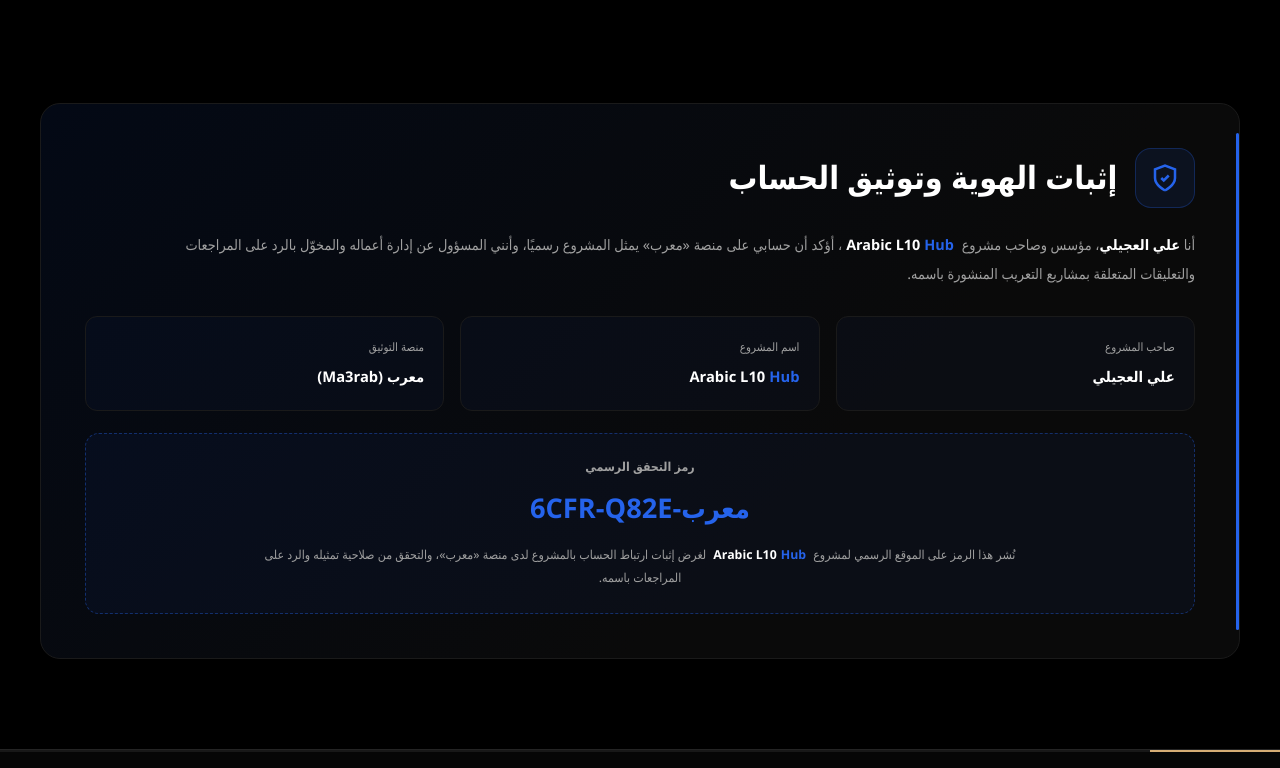
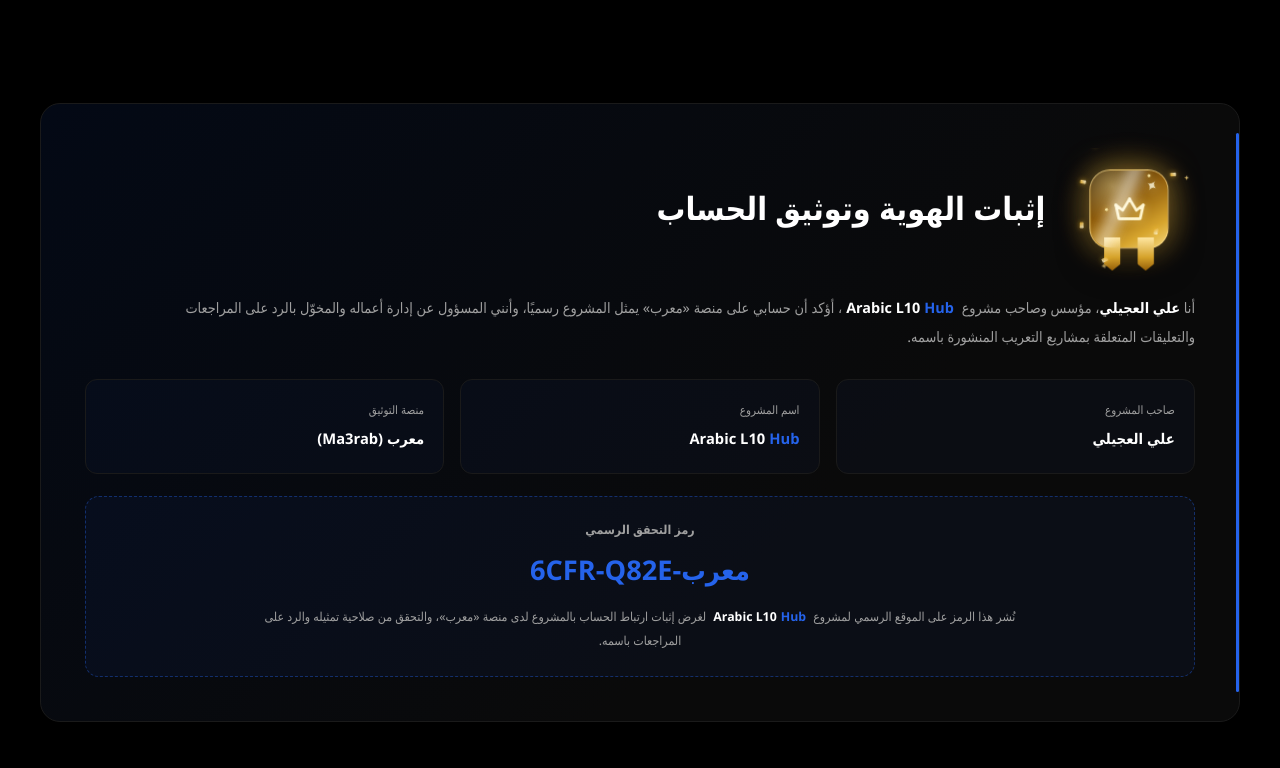
Before and after one commit to AliAl-ojeely/Arabic-L10-Hub, a React (Vite) app: page /#/about in a window 1280 px wide. Shown: the part 2732-3500 px from the top of the page. Built offline with nearby package versions, Linux system fonts and the light colour scheme.

Commit message:
edit the about page in the verification section

```diff
--- a/src/pages/About/About.jsx
+++ b/src/pages/About/About.jsx
@@ -1,4 +1,6 @@
 import styles from "./About.module.css";
+
+const ROYAL_PARTICLES = Array.from({ length: 14 }, (_, index) => index);
 
 const About = () => {
   return (
@@ -6,33 +8,26 @@ const About = () => {
       <section className={styles.heroSection}>
         <div className={styles.heroGlowOne} />
         <div className={styles.heroGlowTwo} />
-
         <div className={styles.heroContent}>
           <h1 className={styles.pageTitle}>عن المشروع</h1>
-
           <p className={styles.heroDescription}>
-            تعرف على القصة والرؤية والأهداف التي تقف خلف
+            تعرف على القصة والرؤية والأهداف التي تقف خلف{" "}
             <span className={styles.inlineBrand}>
               Arabic L10 <strong>Hub</strong>
             </span>
             ، والمنهج الذي أتبعه في تعريب الألعاب وحفظ مشاريع المجتمع العربي.
           </p>
-
           <div className={styles.heroStats}>
             <div className={styles.statItem}>
               <strong>100%</strong>
               <span>مشروع مجاني</span>
             </div>
-
             <div className={styles.statDivider} />
-
             <div className={styles.statItem}>
               <strong>0</strong>
               <span>إعلانات</span>
             </div>
-
             <div className={styles.statDivider} />
-
             <div className={styles.statItem}>
               <strong>∞</strong>
               <span>طموح مستمر</span>
@@ -56,21 +51,17 @@ const About = () => {
                   <circle cx="12" cy="7" r="4" />
                 </svg>
               </div>
-
               <h2>من هو علي العجيلي؟</h2>
-
               <p>
                 مطور برمجيات متخصص في تطوير واجهات المستخدم وتطبيقات سطح المكتب،
                 وحاصل على درجة البكالوريوس في تقنية المعلومات من جامعة العلوم
                 والتكنولوجيا.
               </p>
-
               <p>
                 أمتلك شغفًا كبيرًا بهندسة الألعاب، وتعديلها واستخراج أصولها
                 البرمجية وتحليل بنيتها، مع التركيز بشكل خاص على تعريب وتوطين
                 الألعاب لتقديم تجربة أفضل وأكثر قربًا للاعب العربي.
               </p>
-
               <div className={styles.skillTags}>
                 <span>Software Development</span>
                 <span>Game Modding</span>
@@ -78,7 +69,6 @@ const About = () => {
                 <span>Reverse Engineering</span>
               </div>
             </article>
-
             <div className={styles.introAside}>
               <div className={styles.quoteCard}>
                 <svg
@@ -88,13 +78,11 @@ const About = () => {
                 >
                   <path d="M7.17 6A5.17 5.17 0 0 0 2 11.17V18h7v-7H5.08A2.08 2.08 0 0 1 7.17 9H10V6H7.17Zm10 0A5.17 5.17 0 0 0 12 11.17V18h7v-7h-3.92A2.08 2.08 0 0 1 17.17 9H20V6h-2.83Z" />
                 </svg>
-
                 <p>
                   الهدف ليس ترجمة الكلمات فقط، بل تقديم تجربة عربية تحافظ على
                   روح اللعبة وسياقها وتكون مريحة للاعب قدر الإمكان.
                 </p>
               </div>
-
               <div className={styles.miniCards}>
                 <div className={styles.miniCard}>
                   <svg
@@ -106,13 +94,11 @@ const About = () => {
                     <path d="M12 3v18" />
                     <path d="m17 8-5-5-5 5" />
                   </svg>
-
                   <div>
                     <strong>تطوير مستمر</strong>
                     <span>أدوات وأساليب جديدة مع كل مشروع.</span>
                   </div>
                 </div>
-
                 <div className={styles.miniCard}>
                   <svg
                     viewBox="0 0 24 24"
@@ -122,7 +108,6 @@ const About = () => {
                   >
                     <path d="M12 22s8-4 8-10V5l-8-3-8 3v7c0 6 8 10 8 10" />
                   </svg>
-
                   <div>
                     <strong>استقلالية كاملة</strong>
                     <span>
@@ -141,18 +126,15 @@ const About = () => {
         <div className={styles.sectionInner}>
           <div className={styles.sectionHeader}>
             <h2>من أرشيف شخصي إلى منصة مستقلة</h2>
-
             <p>
               جاءت فكرة المنصة من حاجة حقيقية إلى مكان موثوق يحفظ مشاريع التعريب
               ويجعلها متاحة لفترة طويلة دون الاعتماد الكامل على خدمة خارجية
               واحدة.
             </p>
           </div>
-
           <div className={styles.storyGrid}>
             <article className={styles.storyCard}>
               <div className={styles.storyNumber}>01</div>
-
               <div className={styles.storyIcon}>
                 <svg
                   viewBox="0 0 24 24"
@@ -164,18 +146,14 @@ const About = () => {
                   <path d="M6.5 2H20v20H6.5A2.5 2.5 0 0 1 4 19.5v-15A2.5 2.5 0 0 1 6.5 2Z" />
                 </svg>
               </div>
-
               <h3>حفظ التعريبات</h3>
-
               <p>
                 توفير أرشيف منظم يساعد على إبقاء ملفات التعريب والمعلومات
                 المرتبطة بها متاحة حتى مع تغير أو توقف خدمات الاستضافة الخارجية.
               </p>
             </article>
-
             <article className={styles.storyCard}>
               <div className={styles.storyNumber}>02</div>
-
               <div className={styles.storyIcon}>
                 <svg
                   viewBox="0 0 24 24"
@@ -188,18 +166,14 @@ const About = () => {
                   <path d="M12 2a15.3 15.3 0 0 1 4 10 15.3 15.3 0 0 1-4 10 15.3 15.3 0 0 1-4-10 15.3 15.3 0 0 1 4-10Z" />
                 </svg>
               </div>
-
               <h3>مساحة مستقلة</h3>
-
               <p>
                 عدم ربط مستقبل المشروع بالكامل بمنصة واحدة مثل Nexus Mods أو
                 غيرها، مع الاستمرار في الاستفادة منها كقنوات إضافية للنشر.
               </p>
             </article>
-
             <article className={styles.storyCard}>
               <div className={styles.storyNumber}>03</div>
-
               <div className={styles.storyIcon}>
                 <svg
                   viewBox="0 0 24 24"
@@ -213,9 +187,7 @@ const About = () => {
                   <path d="M16 3.13a4 4 0 0 1 0 7.75" />
                 </svg>
               </div>
-
               <h3>خدمة المجتمع</h3>
-
               <p>
                 بناء مساحة يمكن أن تتوسع مستقبلًا لدعم معربين مستقلين آخرين،
                 وتسهيل الوصول إلى أعمالهم وحفظ جهودهم.
@@ -230,63 +202,47 @@ const About = () => {
           <div className={styles.visionGrid}>
             <div className={styles.visionContent}>
               <h2>أكثر من مجرد مكتبة تحميل</h2>
-
               <p>
-                أطمح أن تتطور
+                أطمح أن تتطور{" "}
                 <span className={styles.inlineBrand}>
                   Arabic L10 <strong>Hub</strong>
-                </span>
+                </span>{" "}
                 إلى بيئة تعاونية تجمع المعربين المستقلين والمطورين والمهتمين
                 بهندسة الألعاب.
               </p>
-
               <p>
                 الهدف هو الوصول إلى مشاريع تعريب أكثر احترافية، تعتمد على صياغة
                 عربية طبيعية وفهم سياق اللعبة بدل الترجمة الحرفية، مع تطوير
                 أدوات تساعد على تسريع عملية التعريب وتحسين جودتها.
               </p>
             </div>
-
             <div className={styles.visionList}>
               <div className={styles.visionItem}>
                 <span>01</span>
-
                 <div>
                   <strong>تعاون بين المعربين</strong>
-
                   <p>تبادل الخبرات والأدوات والتجارب بين أفراد المجتمع.</p>
                 </div>
               </div>
-
               <div className={styles.visionItem}>
                 <span>02</span>
-
                 <div>
                   <strong>أدوات أفضل</strong>
-
                   <p>تطوير أدوات تسهل استخراج النصوص وترجمتها وإعادة دمجها.</p>
                 </div>
               </div>
-
               <div className={styles.visionItem}>
                 <span>03</span>
-
                 <div>
                   <strong>تثبيت أبسط</strong>
-
                   <p>توفير حزم Mods واضحة وسهلة التثبيت قدر الإمكان.</p>
                 </div>
               </div>
-
               <div className={styles.visionItem}>
                 <span>04</span>
-
                 <div>
                   <strong>جودة لغوية أعلى</strong>
-
-                  <p>
-                    التركيز على السياق والصياغة وتجربة اللاعب بدل النقل الحرفي.
-                  </p>
+                  <p>التركيز على السياق والصياغة وتجربة اللاعب بدل النقل الحرفي.</p>
                 </div>
               </div>
             </div>
@@ -308,34 +264,28 @@ const About = () => {
                 <path d="m9 12 2 2 4-4" />
               </svg>
             </div>
-
             <div className={styles.transparencyContent}>
               <h2>المشروع مجاني وغير ربحي بالكامل</h2>
-
               <p>
                 لا توجد إعلانات مزعجة، ولا روابط تحميل ربحية مختصرة، ولا بوابات
                 دفع. الهدف الأساسي من المنصة هو خدمة مجتمع اللاعبين العرب
                 والحفاظ على مشاريع التعريب.
               </p>
-
               <p>
                 تم تصميم الموقع ليكون خفيفًا ويعمل كموقع ثابت، ويتم استضافته عبر
                 <strong> GitHub Pages</strong>، مما يقلل تكاليف التشغيل ويساعد
                 على استمرار المنصة دون الحاجة إلى خادم شهري مدفوع.
               </p>
             </div>
-
             <div className={styles.transparencyFacts}>
               <div>
                 <strong>0</strong>
                 <span>إعلانات</span>
               </div>
-
               <div>
                 <strong>0</strong>
                 <span>روابط ربحية</span>
               </div>
-
               <div>
                 <strong>Free</strong>
                 <span>الوصول للمحتوى</span>
@@ -353,22 +303,32 @@ const About = () => {
         <div className={styles.sectionInner}>
           <article className={styles.verificationCard}>
             <div className={styles.verificationHeader}>
-              <div className={styles.verificationIcon} aria-hidden="true">
+              <div className={styles.royalIconScene} aria-hidden="true">
+                <div className={styles.royalParticles}>
+                  {ROYAL_PARTICLES.map((index) => (
+                    <span key={index} className={styles.royalParticle} />
+                  ))}
+                </div>
+                <div className={styles.verificationIcon}>
+                  <span className={styles.royalShine} />
                   <svg
                     viewBox="0 0 24 24"
                     fill="none"
                     stroke="currentColor"
-                  strokeWidth="2"
+                    strokeWidth="1.8"
+                    strokeLinecap="round"
+                    strokeLinejoin="round"
                   >
-                  <path d="M12 22s8-4 8-10V5l-8-3-8 3v7c0 6 8 10 8 10" />
-                  <path d="m9 12 2 2 4-4" />
+                    <path d="M3 9l4.5 3.5L12 5l4.5 7.5L21 9l-2 9H5L3 9Z" />
+                    <path d="M6 18h12" />
+                    <circle cx="3" cy="9" r="1" fill="currentColor" stroke="none" />
+                    <circle cx="12" cy="5" r="1" fill="currentColor" stroke="none" />
+                    <circle cx="21" cy="9" r="1" fill="currentColor" stroke="none" />
                   </svg>
                 </div>
-
+              </div>
               <div className={styles.verificationHeading}>
-                <h2 id="ma3rab-verification-title">
-                  إثبات الهوية وتوثيق الحساب
-                </h2>
+                <h2 id="ma3rab-verification-title">إثبات الهوية وتوثيق الحساب</h2>
               </div>
             </div>
 
@@ -387,14 +347,12 @@ const About = () => {
                 <span>صاحب المشروع</span>
                 <strong>علي العجيلي</strong>
               </div>
-
               <div className={styles.verificationDetail}>
                 <span>اسم المشروع</span>
                 <span className={styles.inlineBrand}>
                   Arabic L10 <strong>Hub</strong>
                 </span>
               </div>
-
               <div className={styles.verificationDetail}>
                 <span>منصة التوثيق</span>
                 <strong>معرب (Ma3rab)</strong>
@@ -402,14 +360,10 @@ const About = () => {
             </div>
 
             <div className={styles.verificationCodeBox}>
-              <span className={styles.verificationCodeLabel}>
-                رمز التحقق الرسمي
-              </span>
-
+              <span className={styles.verificationCodeLabel}>رمز التحقق الرسمي</span>
               <p className={styles.verificationCode} dir="auto">
                 معرب-6CFR-Q82E
               </p>
-
               <p className={styles.verificationNote}>
                 نُشر هذا الرمز على الموقع الرسمي لمشروع{" "}
                 <span className={styles.inlineBrand}>
--- a/src/pages/About/About.module.css
+++ b/src/pages/About/About.module.css
@@ -940,31 +940,202 @@
     display: flex;
     align-items: center;
     gap: 1.1rem;
-    margin-bottom: 1.45rem;
+    margin-bottom: 1.5rem;
+}
+
+/* Royal crown scene */
+.royalIconScene {
+    position: relative;
+    display: grid;
+    place-items: center;
+    flex: 0 0 132px;
+    width: 132px;
+    height: 122px;
+    isolation: isolate;
+}
+
+.royalIconScene::before {
+    content: "";
+    position: absolute;
+    z-index: 0;
+    width: 112px;
+    height: 112px;
+    border-radius: 50%;
+    background: radial-gradient(circle, rgba(255, 198, 58, 0.34), rgba(220, 149, 15, 0.12) 42%, transparent 74%);
+    filter: blur(12px);
+    animation: royalAura 3.2s ease-in-out infinite;
 }
 
 .verificationIcon {
+    position: relative;
+    z-index: 2;
     display: flex;
     flex-shrink: 0;
     align-items: center;
     justify-content: center;
-    width: 60px;
-    height: 60px;
-    border: 1px solid rgba(37, 99, 235, 0.28);
-    border-radius: 16px;
-    background: rgba(37, 99, 235, 0.09);
-    color: var(--accent-color);
+    width: 76px;
+    height: 76px;
+    overflow: visible;
+    border: 1px solid rgba(255, 223, 143, 0.66);
+    border-radius: 20px;
+    color: #fff6cf;
+    background:
+        radial-gradient(circle at 28% 20%, rgba(255, 239, 174, 0.39), transparent 45%),
+        linear-gradient(150deg, #3a2506 0%, #8f5c0b 42%, #d7a52e 77%, #f6d77b 100%);
+    box-shadow:
+        0 13px 30px rgba(0, 0, 0, 0.32),
+        0 0 18px rgba(255, 183, 49, 0.25),
+        inset 0 1px 0 rgba(255, 255, 255, 0.32);
+    transform-origin: center;
+    animation: royalPulse 3.2s ease-in-out infinite;
 }
 
+.verificationIcon::before,
+.verificationIcon::after {
+    content: "";
+    position: absolute;
+    bottom: -22px;
+    width: 16px;
+    height: 32px;
+    border-radius: 0 0 4px 4px;
+    background: linear-gradient(180deg, #ffe7a2, #d6a32b 60%, #945e08);
+    box-shadow: 0 5px 9px rgba(0, 0, 0, 0.22);
+    clip-path: polygon(0 0, 100% 0, 100% 80%, 50% 100%, 0 80%);
+}
+
+.verificationIcon::before { right: 13px; }
+.verificationIcon::after { left: 13px; }
+
 .verificationIcon svg {
-    width: 30px;
-    height: 30px;
+    position: relative;
+    z-index: 3;
+    width: 35px;
+    height: 35px;
+    filter: drop-shadow(0 0 5px rgba(255, 234, 160, 0.6));
+    animation: royalCrownGlow 2.4s ease-in-out infinite;
+}
+
+.royalShine {
+    position: absolute;
+    z-index: 4;
+    inset: 0;
+    overflow: hidden;
+    border-radius: inherit;
+    pointer-events: none;
+}
+
+.royalShine::before {
+    content: "";
+    position: absolute;
+    top: -30%;
+    left: -55%;
+    width: 38%;
+    height: 160%;
+    background: linear-gradient(90deg, transparent, rgba(255, 255, 255, 0.56), transparent);
+    filter: blur(3px);
+    transform: translateX(-95px) rotate(24deg);
+    animation: royalSweep 3.2s ease-in-out infinite;
+}
+
+.royalShine::after {
+    content: "✦";
+    position: absolute;
+    top: 5px;
+    right: 9px;
+    color: #fffde5;
+    font-size: 14px;
+    text-shadow: 0 0 10px #fff2aa;
+    animation: royalTwinkle 1.9s ease-in-out infinite;
+}
+
+/* Gold flakes continuously fall inside the icon scene. */
+.royalParticles {
+    position: absolute;
+    z-index: 5;
+    inset: 0;
+    overflow: hidden;
+    border-radius: 20px;
+    pointer-events: none;
+}
+
+.royalParticle {
+    position: absolute;
+    top: -12px;
+    left: 50%;
+    width: 5px;
+    height: 8px;
+    opacity: 0;
+    border-radius: 1px;
+    background: linear-gradient(145deg, #fff9da, #e1a51b);
+    box-shadow: 0 0 7px rgba(255, 192, 40, 0.65);
+    animation: royalFall var(--duration, 3.2s) linear infinite;
+    animation-delay: var(--delay, 0s);
+}
+
+.royalParticle:nth-child(1)  { left: 6%;  --duration: 3.1s; --delay: -0.5s; --drift: 14px; }
+.royalParticle:nth-child(2)  { left: 16%; --duration: 2.8s; --delay: -2.1s; --drift: -11px; }
+.royalParticle:nth-child(3)  { left: 28%; --duration: 3.8s; --delay: -1.3s; --drift: 9px; }
+.royalParticle:nth-child(4)  { left: 39%; --duration: 2.9s; --delay: -0.9s; --drift: -16px; }
+.royalParticle:nth-child(5)  { left: 53%; --duration: 3.5s; --delay: -2.8s; --drift: 15px; }
+.royalParticle:nth-child(6)  { left: 66%; --duration: 2.7s; --delay: -1.8s; --drift: -10px; }
+.royalParticle:nth-child(7)  { left: 79%; --duration: 3.6s; --delay: -0.2s; --drift: 13px; }
+.royalParticle:nth-child(8)  { left: 94%; --duration: 3.0s; --delay: -2.5s; --drift: -13px; }
+.royalParticle:nth-child(9)  { left: 10%; --duration: 4.0s; --delay: -3.4s; --drift: 19px; }
+.royalParticle:nth-child(10) { left: 34%; --duration: 3.3s; --delay: -1.5s; --drift: -7px; }
+.royalParticle:nth-child(11) { left: 61%; --duration: 3.9s; --delay: -3.0s; --drift: 18px; }
+.royalParticle:nth-child(12) { left: 88%; --duration: 2.6s; --delay: -0.7s; --drift: -18px; }
+.royalParticle:nth-child(13) { left: 22%; --duration: 3.2s; --delay: -2.3s; --drift: 9px; }
+.royalParticle:nth-child(14) { left: 73%; --duration: 3.4s; --delay: -1.1s; --drift: -9px; }
+
+.royalParticle:nth-child(3n) {
+    width: 4px;
+    height: 4px;
+    border-radius: 50%;
+    background: #ffefaa;
+}
+
+.royalParticle:nth-child(4n) {
+    width: 7px;
+    height: 7px;
+    clip-path: polygon(50% 0, 63% 36%, 100% 50%, 63% 64%, 50% 100%, 37% 64%, 0 50%, 37% 36%);
+}
+
+@keyframes royalPulse {
+    0%, 100% { transform: scale(1); box-shadow: 0 13px 30px rgba(0, 0, 0, 0.32), 0 0 14px rgba(255, 184, 39, 0.22); }
+    50% { transform: scale(1.05); box-shadow: 0 15px 34px rgba(0, 0, 0, 0.34), 0 0 32px rgba(255, 204, 85, 0.58); }
+}
+
+@keyframes royalAura {
+    0%, 100% { opacity: 0.42; transform: scale(0.83); }
+    50% { opacity: 1; transform: scale(1.2); }
+}
+
+@keyframes royalCrownGlow {
+    0%, 100% { filter: drop-shadow(0 0 3px rgba(255, 225, 120, 0.45)); }
+    50% { filter: drop-shadow(0 0 11px rgba(255, 242, 180, 0.95)); }
+}
+
+@keyframes royalSweep {
+    0%, 12% { transform: translateX(-95px) rotate(24deg); opacity: 0; }
+    26% { opacity: 1; }
+    64%, 100% { transform: translateX(210px) rotate(24deg); opacity: 0; }
+}
+
+@keyframes royalTwinkle {
+    0%, 100% { opacity: 0.28; transform: scale(0.65) rotate(0deg); }
+    50% { opacity: 1; transform: scale(1.22) rotate(45deg); }
+}
+
+@keyframes royalFall {
+    0% { opacity: 0; transform: translate3d(0, -12px, 0) rotate(0deg) scale(0.65); }
+    12% { opacity: 0.95; }
+    82% { opacity: 0.85; }
+    100% { opacity: 0; transform: translate3d(var(--drift, 0px), 155px, 0) rotate(310deg) scale(0.85); }
 }
 
 .verificationHeading {
     min-width: 0;
 }
-
 
 .verificationHeading h2 {
     margin: 0;
@@ -1091,10 +1262,6 @@
       align-items: flex-start;
   }
 
-  .verificationIcon {
-      width: 50px;
-      height: 50px;
-  }
 
   .verificationHeading h2 {
       font-size: 1.4rem;
@@ -1141,3 +1308,65 @@
 :global(html[data-theme="light"]) .verificationDetail {
     background: rgba(37, 99, 235, 0.035);
 }
+
+/* Responsive royal scene */
+@media (max-width: 768px) {
+    .royalIconScene {
+        flex-basis: 108px;
+        width: 108px;
+        height: 110px;
+    }
+    .royalIconScene .verificationIcon {
+        width: 66px;
+        height: 66px;
+        border-radius: 18px;
+    }
+    .royalIconScene .verificationIcon svg {
+        width: 31px;
+        height: 31px;
+    }
+}
+
+@media (max-width: 400px) {
+    .royalIconScene {
+        flex-basis: 82px;
+        width: 82px;
+        height: 108px;
+    }
+    .verificationHeading h2 {
+        font-size: 1.25rem;
+    }
+    .royalIconScene .verificationIcon {
+        width: 60px;
+        height: 60px;
+        border-radius: 16px;
+    }
+    .royalIconScene .verificationIcon::before,
+    .royalIconScene .verificationIcon::after {
+        bottom: -18px;
+        width: 13px;
+        height: 26px;
+    }
+    .royalIconScene .verificationIcon svg {
+        width: 28px;
+        height: 28px;
+    }
+}
+
+/* Respect reduced-motion preferences. */
+@media (prefers-reduced-motion: reduce) {
+    .royalIconScene::before,
+    .verificationIcon,
+    .verificationIcon svg,
+    .royalShine::before,
+    .royalShine::after,
+    .royalParticle {
+        animation: none;
+    }
+    .royalParticles {
+        display: none;
+    }
+    .royalShine::before {
+        display: none;
+    }
+}
```
Lines whose indentation alone changed are shown as unchanged.
